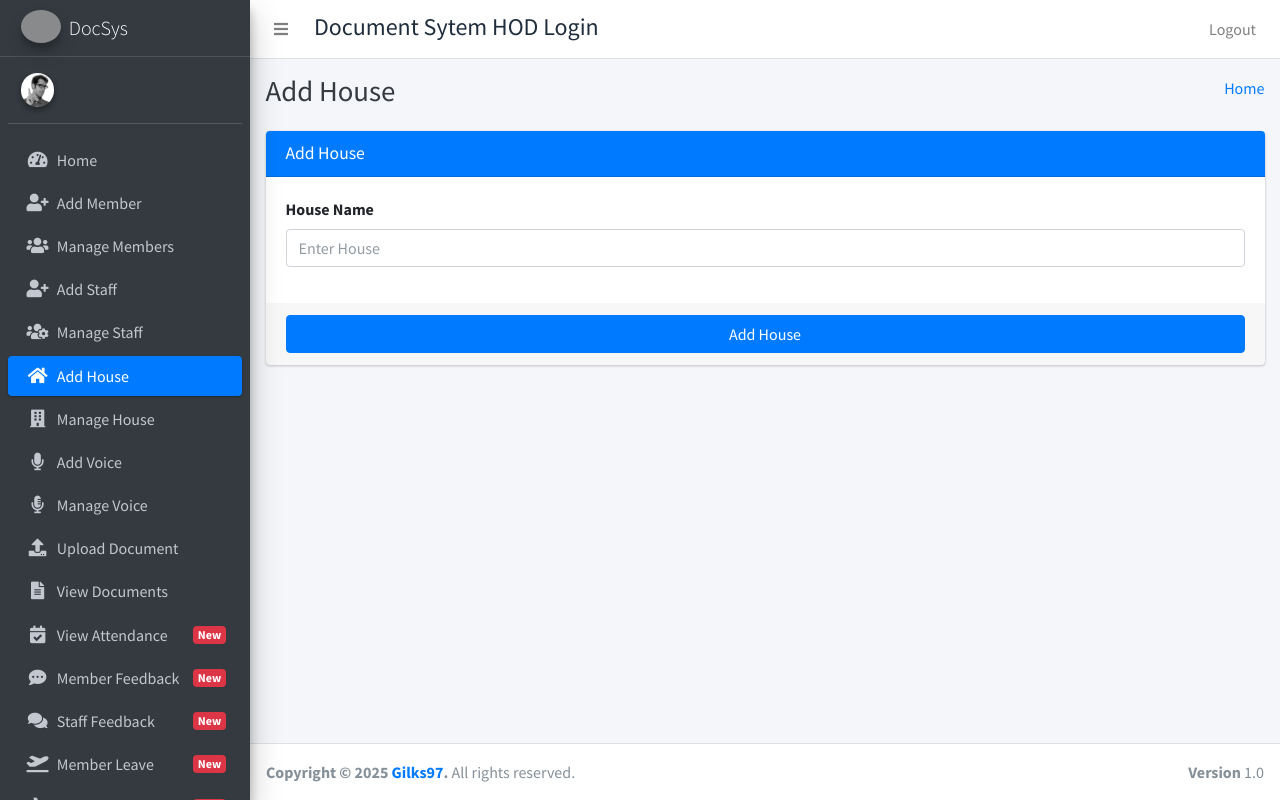
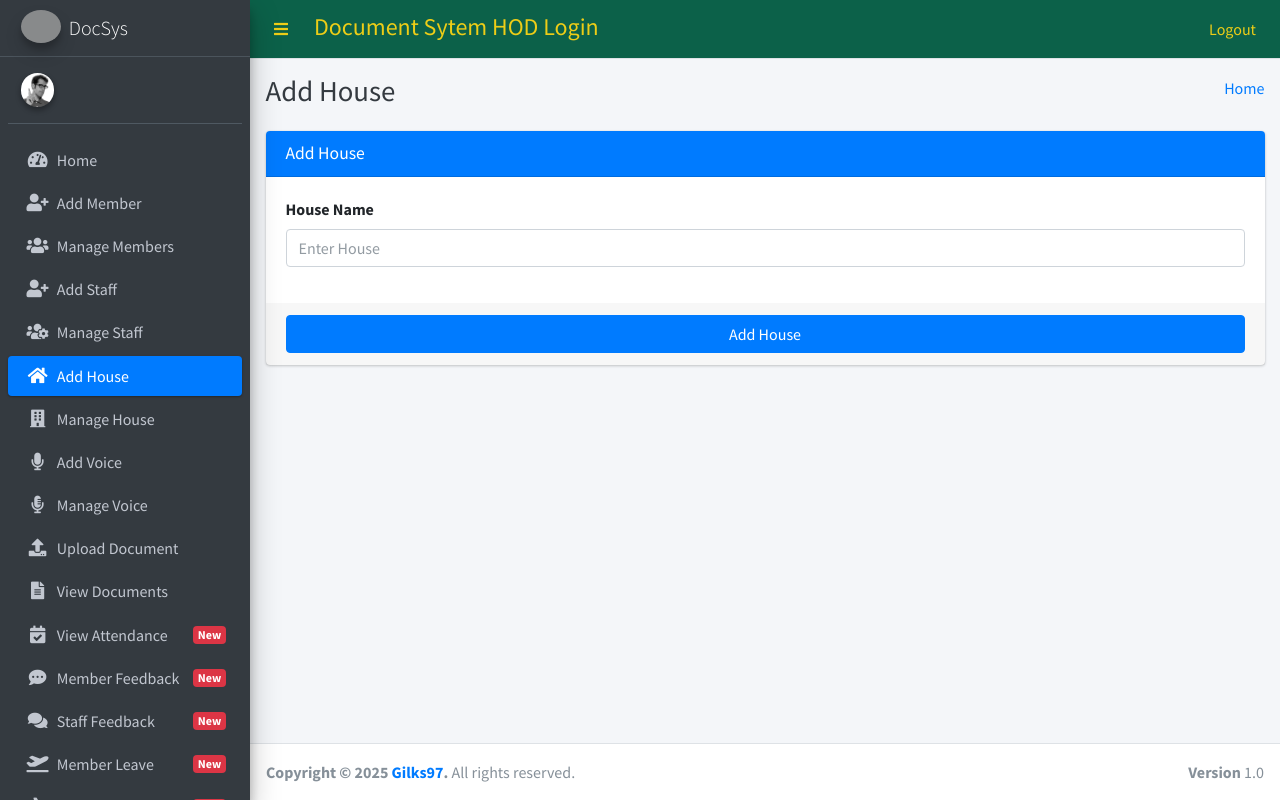
Before and after one commit to Gilks97/DocSys, a Django app: page /add_house in a window 1280 px wide. Run offline with Django 3.2, Linux system fonts and the light colour scheme; parts of the project's set-up code (start-up, migrations or seed data) failed here and were passed over; some libraries are stand-ins or nearby versions; grey boxes are pictures that could not be loaded.

Commit message:
more on admin dahsboard

```diff
--- a/docSys_app/templates/hod_template/base_template.html
+++ b/docSys_app/templates/hod_template/base_template.html
@@ -27,13 +27,28 @@
   <link rel="stylesheet" href="{% static "plugins/summernote/summernote-bs4.css" %}">
   <!-- Google Font: Source Sans Pro -->
   <link href="https://fonts.googleapis.com/css?family=Source+Sans+Pro:300,400,400i,700" rel="stylesheet">
+
+  <style>
+    .main-header.navbar {
+      background-color: #0c6149 !important; /* dark green */
+    }
+    .main-header.navbar .nav-link,
+    .main-header.navbar h4,
+    .main-header.navbar a {
+      color: #edcd17ff !important; /* gold */
+    }
+    .main-header.navbar .nav-link:hover {
+      color: #fff176 !important; /* lighter gold on hover */
+    }
+  </style>
+
     {% block custom_css %}{% endblock custom_css %}
 </head>
 <body class="hold-transition sidebar-mini layout-fixed">
 <div class="wrapper">
 
   <!-- Navbar -->
-  <nav class="main-header navbar navbar-expand navbar-white navbar-light">
+    <nav class="main-header navbar navbar-expand">
       <!-- Left navbar links -->
       <ul class="navbar-nav">
         <li class="nav-item">
@@ -42,16 +57,15 @@
       </ul>
       <h4 style="margin-left: 10px;margin-top: 5px;">Document Sytem HOD Login</h4>
       <ul class="navbar-nav ml-auto">
-      <!-- Messages Dropdown Menu -->
         <li class="nav-item">
           <a class="nav-link" href="{% url 'logout' %}">
             Logout
           </a>
         </li>
       </ul>
+    </nav>
+    <!-- /.navbar -->
 
-    <!-- Right navbar links -->
-  </nav>
   <!-- /.navbar -->
 
   <!-- Main Sidebar Container -->
```
Lines whose indentation alone changed are shown as unchanged.
